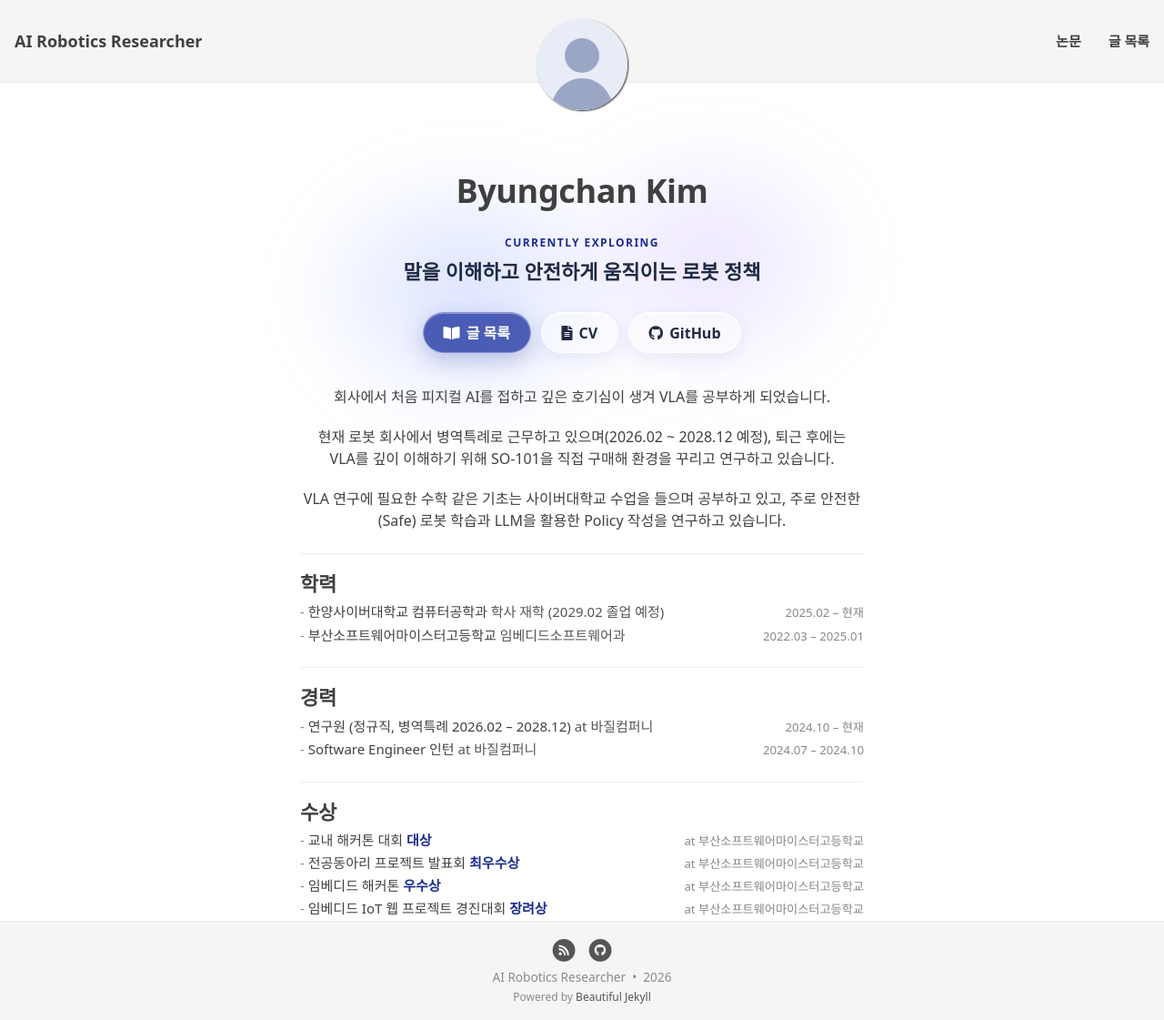
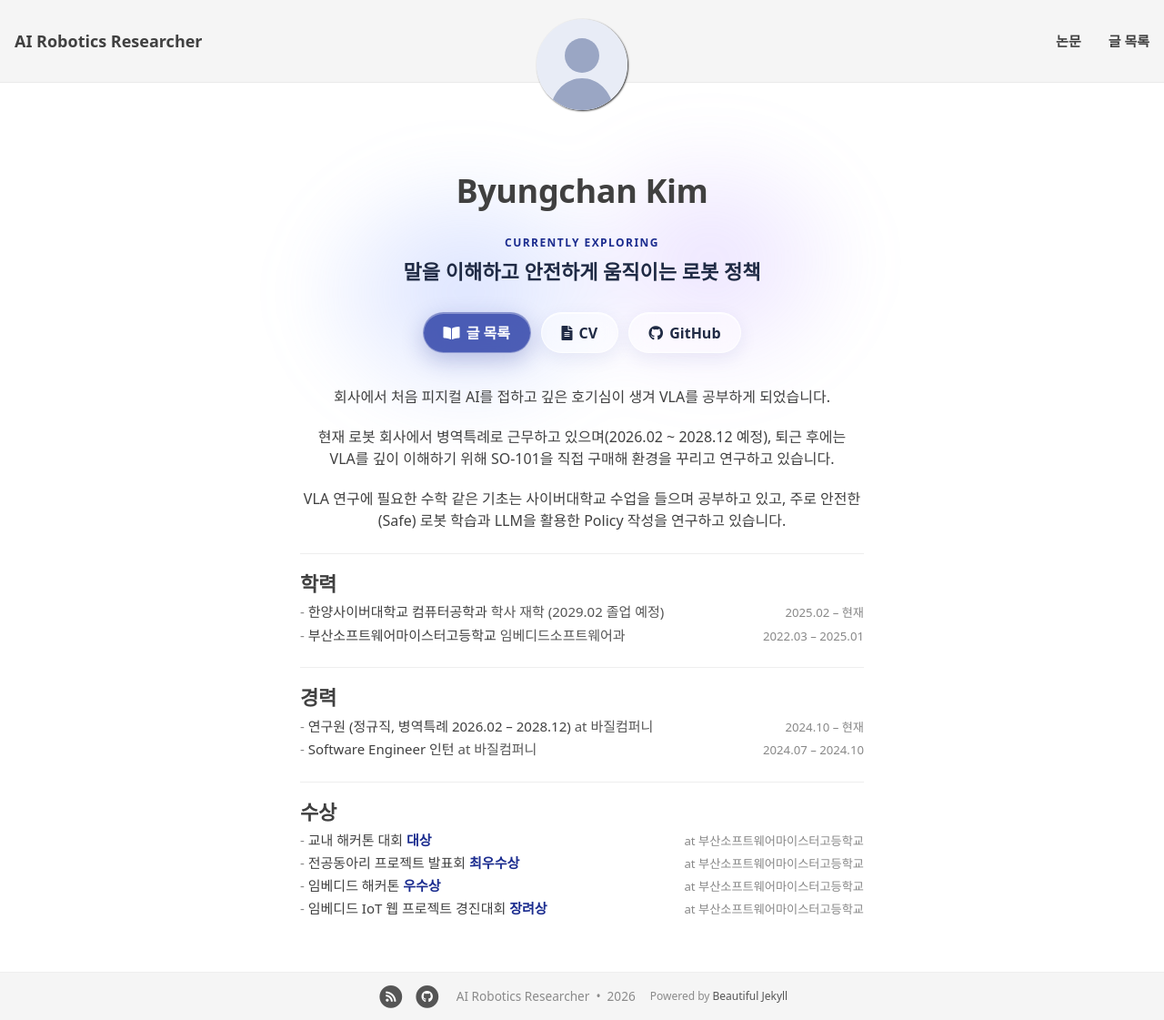
Before and after one commit to chanyee725/chanyee725, a Jekyll site: the page built from index.html, in a window 1280 px wide and 1121 px high. Shown: the whole window at 91% size. Built offline with Jekyll 4.4.1, drawn with Linux system fonts in a browser that asks for light colours; nearby versions of some CDN libraries; some web fonts are replaced; the list of posts is cut into pages by our own code.

Commit message:
feat: publications page with empty state, single-line footer
Navbar 논문 now opens /papers: one paper per row (title, authors with
own name bolded, venue, year, status, link pills) from
_data/papers.yml, with an empty state until the first paper. Footer
is a single row with breathing room above it.

Co-Authored-By: Claude Opus 5.5 (1M context) <noreply@anthropic.com>

```diff
--- a/_config.yml
+++ b/_config.yml
@@ -8,7 +8,7 @@ url: "https://chanyee725.github.io"
 
 # 위쪽 메뉴. 시리즈는 태그 페이지의 해당 태그로 연결한다.
 navbar-links:
-  논문: "tags#논문"
+  논문: "papers"
   글 목록: "posts"
 
 # 프로필 사진 (지금은 데모 그림. 실제 사진으로 바꿀 때 이 파일만 교체)
--- a/assets/css/custom.css
+++ b/assets/css/custom.css
@@ -634,3 +634,114 @@ footer .theme-by {
   margin-top: 0.2rem;
   font-size: 0.75rem;
 }
+
+/* ── 논문: 한 줄씩 아래로 쌓는 목록 ── */
+body:has(.papers) .intro-header {
+  margin: 51px 0 0;
+}
+.papers {
+  max-width: 750px;
+  margin: 0 auto;
+  padding-top: 2rem;
+}
+.paper-list {
+  margin: 0;
+  padding: 0;
+  list-style: none;
+  border-top: 1px solid #404040;
+}
+.paper-list li {
+  padding: 1.1rem 0;
+  border-bottom: 1px solid #eee;
+}
+.paper-list p {
+  margin: 0;
+}
+.paper-title {
+  font-size: 1.05rem;
+  font-weight: 600;
+  color: #2a2a2a;
+}
+.paper-authors {
+  margin-top: 0.2rem !important;
+  font-size: 0.92rem;
+  color: #555;
+}
+.paper-authors b {
+  color: #1b2c8f;
+}
+.paper-venue {
+  font-size: 0.9rem;
+  color: #888;
+}
+.paper-venue span:first-child {
+  font-style: italic;
+}
+.paper-status {
+  margin-left: 0.4rem;
+  padding: 0.05rem 0.5rem;
+  border: 1px solid #d9def2;
+  border-radius: 999px;
+  font-size: 0.78rem;
+  color: #33416b;
+}
+.paper-links {
+  display: flex;
+  gap: 0.4rem;
+  margin-top: 0.5rem !important;
+}
+.paper-links a {
+  padding: 0.15rem 0.7rem;
+  border: 1px solid rgba(27, 44, 143, 0.2);
+  border-radius: 999px;
+  font-size: 0.8rem;
+  color: #1b2c8f;
+  text-decoration: none;
+}
+.paper-empty {
+  padding: 3.5rem 1rem;
+  border-top: 1px solid #404040;
+  text-align: center;
+  color: #666;
+}
+.paper-empty > i {
+  font-size: 1.8rem;
+  color: #b8bfd9;
+}
+.paper-empty-title {
+  margin: 0.75rem 0 0.25rem;
+  font-size: 1.05rem;
+  font-weight: 600;
+  color: #333;
+}
+.paper-empty p {
+  max-width: 30rem;
+  margin-left: auto;
+  margin-right: auto;
+}
+.paper-empty .home-cta {
+  margin-top: 0.75rem;
+}
+
+/* 아래쪽 바를 한 줄로: 아이콘 · 이름 · 연도 · 테마 표기를 가로로 놓는다 */
+footer .beautiful-jekyll-footer .row > div {
+  display: flex;
+  flex-wrap: wrap;
+  align-items: center;
+  justify-content: center;
+  gap: 0.35rem 1rem;
+}
+footer .list-inline {
+  margin: 0 !important;
+}
+footer .copyright,
+footer .theme-by {
+  margin: 0 !important;
+}
+body > footer {
+  padding: 0.75rem 0;
+}
+/* 본문과 아래쪽 바 사이 숨 쉴 틈 */
+[role="main"] {
+  padding-bottom: 3rem;
+}
```
Also changed, not shown: _data/papers.yml (added, +20 -0 lines), papers.html (added, +41 -0 lines).
